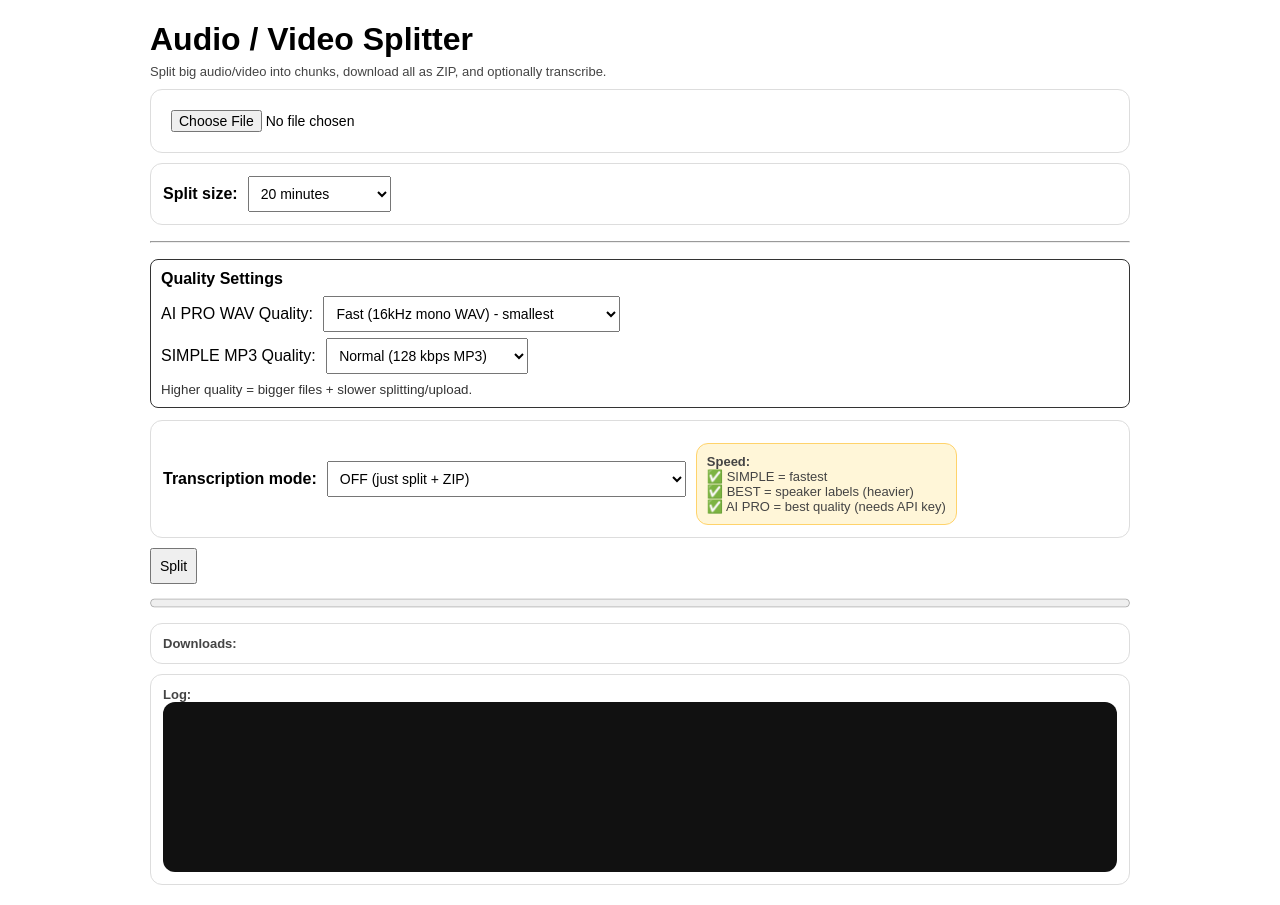
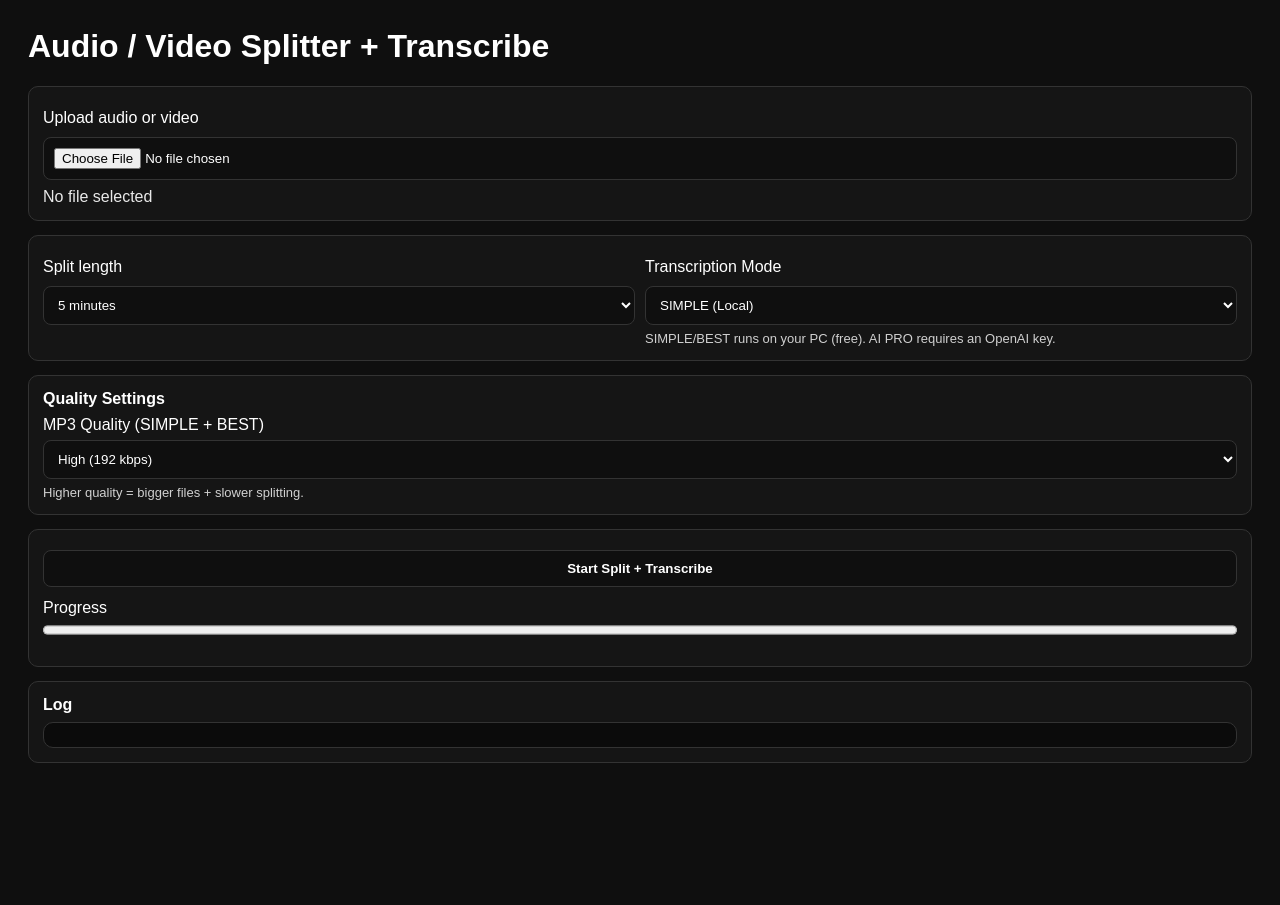
Before and after one commit to Crosshair8/Audio-Video-Spliter, a website built with Vite: page index.html in a window 1280 px wide. After the commit the page ends 805 px from the top, so only its background shows below. Built offline with nearby package versions, Linux system fonts and the light colour scheme.

Commit message:
auto quality UI (mp3 for simple/best, wav for pro)

```diff
--- a/index.html
+++ b/index.html
@@ -1,203 +1,198 @@
-<!doctype html>
+<!DOCTYPE html>
 <html lang="en">
   <head>
     <meta charset="UTF-8" />
     <meta name="viewport" content="width=device-width, initial-scale=1.0" />
-    <title>Audio / Video Splitter</title>
-
+    <title>Audio/Video Splitter + Transcribe</title>
     <style>
       body {
         font-family: Arial, sans-serif;
-        max-width: 980px;
-        margin: 20px auto;
-        padding: 0 14px;
+        background: #0f0f0f;
+        color: #fff;
+        padding: 20px;
       }
-      h1 { margin-bottom: 6px; }
-      .small { font-size: 13px; color: #444; }
-      .row {
-        display: flex;
-        gap: 10px;
-        flex-wrap: wrap;
-        align-items: center;
-        margin: 10px 0;
+      h1 { margin-top: 0; }
+      .box {
+        border: 1px solid #333;
+        border-radius: 10px;
+        padding: 14px;
+        margin-bottom: 14px;
+        background: #151515;
       }
-      .box {
-        padding: 12px;
-        border: 1px solid #ddd;
-        border-radius: 12px;
+      label {
+        display: block;
+        margin: 8px 0 4px;
       }
-      select, input, button {
-        padding: 8px;
-        font-size: 14px;
+      input, select, button {
+        padding: 10px;
+        margin-top: 6px;
+        border-radius: 8px;
+        border: 1px solid #333;
+        background: #0f0f0f;
+        color: #fff;
+        width: 100%;
+        box-sizing: border-box;
       }
-      button { cursor: pointer; }
+      button {
+        cursor: pointer;
+        font-weight: 700;
+      }
+      button:disabled { opacity: 0.6; cursor: not-allowed; }
+      #links a {
+        display: block;
+        margin: 6px 0;
+        color: #6cb6ff;
+        text-decoration: none;
+      }
+      #links a:hover { text-decoration: underline; }
+      #detectedType {
+        margin-top: 8px;
+        opacity: 0.9;
+      }
       #log {
         white-space: pre-wrap;
-        background: #111;
-        color: #eee;
-        padding: 10px;
-        border-radius: 12px;
-        min-height: 150px;
+        background: #0b0b0b;
+        border: 1px solid #333;
+        border-radius: 10px;
+        padding: 12px;
+        max-height: 260px;
+        overflow: auto;
+        font-family: Consolas, monospace;
+        font-size: 13px;
       }
-      #links a { display: block; margin: 6px 0; }
-      progress { width: 100%; height: 18px; }
-      .warn {
-        background: #fff6d8;
-        border: 1px solid #ffd36b;
-        padding: 10px;
-        border-radius: 12px;
-        margin-top: 10px;
+      .small {
+        opacity: 0.8;
+        font-size: 13px;
+        margin-top: 6px;
       }
-      .prolinks a {
-        display: inline-block;
-        margin-right: 12px;
+      .row {
+        display: grid;
+        grid-template-columns: 1fr 1fr;
+        gap: 10px;
+      }
+      @media(max-width: 800px){
+        .row { grid-template-columns: 1fr; }
       }
     </style>
   </head>
 
   <body>
-    <h1>Audio / Video Splitter</h1>
-    <div class="small">
-      Split big audio/video into chunks, download all as ZIP, and optionally transcribe.
+    <h1>Audio / Video Splitter + Transcribe</h1>
+
+    <div class="box">
+      <label>Upload audio or video</label>
+      <input id="file" type="file" accept="audio/*,video/*" />
+      <div id="detectedType">No file selected</div>
     </div>
 
-    <!-- File input -->
-    <div class="row box">
-      <input id="file" type="file" accept="audio/*,video/*" />
-      <div id="detectedType" class="small"></div>
-    </div>
-
-    <!-- Split size -->
-    <div class="row box">
-      <label><b>Split size:</b></label>
-
+    <div class="box">
+      <div class="row">
+        <div>
+          <label>Split length</label>
           <select id="splitSize">
             <option value="300">5 minutes</option>
             <option value="600">10 minutes</option>
-        <option value="1200" selected>20 minutes</option>
+            <option value="1200">20 minutes</option>
             <option value="1800">30 minutes</option>
-        <option value="custom">Custom seconds</option>
+            <option value="custom">Custom</option>
           </select>
 
-      <span id="customLabel" style="display:none;">Seconds:</span>
+          <label id="customLabel" style="display:none;">Custom seconds</label>
           <input
             id="customSeconds"
+            style="display:none;"
             type="number"
             min="1"
-        value="600"
-        style="display:none; width:130px;"
+            value="300"
           />
         </div>
 
-    <hr style="margin:16px 0;" />
-
-<div style="padding:10px; border:1px solid #333; border-radius:8px; margin-bottom:12px;">
-  <div style="font-weight:700; margin-bottom:8px;">Quality Settings</div>
-
-  <label style="display:block; margin-bottom:6px;">
-    AI PRO WAV Quality:
-    <select id="wavQuality" style="margin-left:6px;">
-      <option value="fast" selected>Fast (16kHz mono WAV) - smallest</option>
-      <option value="good">Good (24kHz mono WAV)</option>
-      <option value="best">Best (48kHz mono WAV) - closest</option>
-      <option value="orig">Original-ish (48kHz stereo WAV) - biggest</option>
-    </select>
-  </label>
-
-  <label style="display:block;">
-    SIMPLE MP3 Quality:
-    <select id="mp3Quality" style="margin-left:6px;">
-      <option value="96">Low (96 kbps MP3)</option>
-      <option value="128" selected>Normal (128 kbps MP3)</option>
-      <option value="192">High (192 kbps MP3)</option>
-      <option value="256">Very High (256 kbps MP3)</option>
-      <option value="320">Best (320 kbps MP3)</option>
-    </select>
-  </label>
-
-  <small style="display:block; margin-top:8px; opacity:0.8;">
-    Higher quality = bigger files + slower splitting/upload.
-  </small>
-</div>
-
-    <!-- Transcription mode -->
-    <div class="row box">
-      <label><b>Transcription mode:</b></label>
-
+        <div>
+          <label>Transcription Mode</label>
           <select id="transcribeMode">
-        <option value="none" selected>OFF (just split + ZIP)</option>
-        <option value="simple">SIMPLE (fast transcript, no speakers)</option>
-        <option value="best">BEST WEBSITE (speakers + timestamps, heavier)</option>
-        <option value="pro">AI PRO (GPT) — best quality (Bring Your Own Key)</option>
+            <option value="simple" selected>SIMPLE (Local)</option>
+            <option value="best">BEST (Local Diarization)</option>
+            <option value="pro">AI PRO (OpenAI Diarization)</option>
           </select>
 
-      <div class="warn small">
-        <b>Speed:</b><br/>
-        ✅ SIMPLE = fastest<br/>
-        ✅ BEST = speaker labels (heavier)<br/>
-        ✅ AI PRO = best quality (needs API key)
+          <div class="small">
+            SIMPLE/BEST runs on your PC (free). AI PRO requires an OpenAI key.
+          </div>
+        </div>
       </div>
     </div>
 
-    <!-- PRO key box -->
-    <div id="proBox" class="box" style="display:none;">
-      <div class="row">
-        <input
-          id="apiKey"
-          type="password"
-          placeholder="OpenAI API Key (sk-...)"
-          style="min-width:320px;"
-        />
+    <!-- ✅ Quality box auto-switches -->
+    <div class="box" id="qualityBox">
+      <div style="font-weight:700; margin-bottom:8px;">Quality Settings</div>
 
-        <label style="display:flex; align-items:center; gap:6px;">
-          <input id="rememberKey" type="checkbox" checked />
+      <!-- MP3 quality (Simple + Best) -->
+      <div id="mp3QualityRow">
+        <label>
+          MP3 Quality (SIMPLE + BEST)
+          <select id="mp3Quality">
+            <option value="96">Low (96 kbps)</option>
+            <option value="128">Normal (128 kbps)</option>
+            <option value="192" selected>High (192 kbps)</option>
+            <option value="256">Very High (256 kbps)</option>
+            <option value="320">Best (320 kbps)</option>
+          </select>
+        </label>
+      </div>
+
+      <!-- WAV quality (AI Pro) -->
+      <div id="wavQualityRow" style="display:none; margin-top:10px;">
+        <label>
+          WAV Quality (AI PRO)
+          <select id="wavQuality">
+            <option value="fast">Fast (16kHz mono WAV)</option>
+            <option value="good">Good (24kHz mono WAV)</option>
+            <option value="best" selected>Best (48kHz mono WAV)</option>
+            <option value="orig">Original-ish (48kHz stereo WAV)</option>
+          </select>
+        </label>
+      </div>
+
+      <div class="small">Higher quality = bigger files + slower splitting.</div>
+    </div>
+
+    <!-- ✅ AI PRO settings -->
+    <div class="box" id="proBox" style="display:none;">
+      <div style="font-weight:700;">AI PRO Settings</div>
+
+      <label>OpenAI API Key (sk-...)</label>
+      <input id="apiKey" type="password" placeholder="sk-..." />
+
+      <label style="display:flex; gap:10px; align-items:center; margin-top:10px;">
+        <input id="rememberKey" type="checkbox" style="width:auto;" />
         Remember key on this device
       </label>
 
-        <button id="clearKey" type="button">Clear saved key</button>
-      </div>
+      <button id="clearKey" type="button" style="margin-top:8px;">
+        Clear saved key
+      </button>
 
-      <div class="small prolinks" style="margin-top:8px;">
-        <a
-          href="https://platform.openai.com/settings/organization/api-keys"
-          target="_blank"
-          rel="noopener noreferrer"
-        >Get an OpenAI API Key</a>
-
-        <a
-          href="https://platform.openai.com/settings/organization/billing/overview"
-          target="_blank"
-          rel="noopener noreferrer"
-        >Add billing / credits</a>
-      </div>
-
-      <div class="small" style="margin-top:6px;">
-        Your key is stored only in your browser storage (if enabled).
-      </div>
-    </div>
-
-    <!-- Buttons -->
-    <div class="row">
-      <button id="start">Split</button>
-
-      <button id="zipBtn" style="display:none; padding:10px; margin-bottom:10px;">
-        Download all as ZIP
-      </button>
-    </div>
-
-    <progress id="progress" value="0" max="1"></progress>
-    <div id="status" class="small" style="margin:8px 0;"></div>
-
-    <!-- Output -->
-    <div class="row box">
-      <div style="flex:1;">
-        <div class="small"><b>Downloads:</b></div>
-        <div id="links"></div>
+      <div class="small">
+        Your key is stored only in your browser storage if “Remember” is enabled.
       </div>
     </div>
 
     <div class="box">
-      <div class="small"><b>Log:</b></div>
+      <button id="start">Start Split + Transcribe</button>
+
+      <button id="zipBtn" style="display:none; margin-top:10px;">
+        Download all as ZIP
+      </button>
+
+      <label style="margin-top:12px;">Progress</label>
+      <progress id="progress" value="0" max="1" style="width:100%; height:18px;"></progress>
+
+      <div id="status" style="margin-top:10px;"></div>
+      <div id="links" style="margin-top:12px;"></div>
+    </div>
+
+    <div class="box">
+      <div style="font-weight:700; margin-bottom:8px;">Log</div>
       <div id="log"></div>
     </div>
 
--- a/src/main.js
+++ b/src/main.js
@@ -37,9 +37,11 @@ const statusEl = document.getElementById("status");
 const linksEl = document.getElementById("links");
 const logEl = document.getElementById("log");
 
+// ✅ Quality UI
+const mp3Quality = document.getElementById("mp3Quality");
 const wavQuality = document.getElementById("wavQuality");
-const mp3Quality = document.getElementById("mp3Quality");
-
+const mp3QualityRow = document.getElementById("mp3QualityRow");
+const wavQualityRow = document.getElementById("wavQualityRow");
 
 // =============================
 // Progress (MONOTONIC - never goes backwards)
@@ -115,10 +117,50 @@ splitSize.addEventListener("change", () => {
 });
 
 // =============================
+// Auto quality UI logic
+// SIMPLE+BEST => MP3 kbps
+// PRO => WAV quality
+// =============================
+function autoAdjustQualityUI() {
+  const mode = modeSelect.value;
+  const f = fileInput.files?.[0];
+  const isVideo = f?.type?.startsWith("video/");
+
+  // PRO => WAV only
+  if (mode === "pro") {
+    if (mp3QualityRow) mp3QualityRow.style.display = "none";
+    if (wavQualityRow) wavQualityRow.style.display = "";
+
+    // ✅ pro default = best wav
+    if (wavQuality) wavQuality.value = wavQuality.value || "best";
+    return;
+  }
+
+  // SIMPLE/BEST => MP3 only
+  if (mp3QualityRow) mp3QualityRow.style.display = "";
+  if (wavQualityRow) wavQualityRow.style.display = "none";
+
+  // ✅ defaults
+  if (mode === "simple") {
+    if (mp3Quality) mp3Quality.value = mp3Quality.value || "192";
+  } else if (mode === "best") {
+    // best default for audio is higher
+    if (mp3Quality) mp3Quality.value = mp3Quality.value || "256";
+  }
+
+  // If BEST + video, mp3 setting doesn't affect mp4 copy splitting,
+  // but leaving it visible is fine (still SIMPLE/BEST = MP3 setting)
+  if (mode === "best" && isVideo) {
+    if (mp3Quality) mp3Quality.value = mp3Quality.value || "192";
+  }
+}
+
+// =============================
 // Mode UI
 // =============================
 modeSelect.addEventListener("change", () => {
   proBox.style.display = modeSelect.value === "pro" ? "" : "none";
+  autoAdjustQualityUI();
 });
 
 // =============================
@@ -157,13 +199,17 @@ clearKeyBtn.addEventListener("click", () => {
 fileInput.addEventListener("change", () => {
   const f = fileInput.files?.[0];
   if (!f) return;
+
   const isAudio = f.type.startsWith("audio/");
   const isVideo = f.type.startsWith("video/");
+
   detectedType.textContent = isAudio
     ? `Detected: AUDIO ✅ (${f.type || "unknown"})`
     : isVideo
       ? `Detected: VIDEO ✅ (${f.type || "unknown"})`
       : `Unknown (${f.type || "unknown"})`;
+
+  autoAdjustQualityUI();
 });
 
 // =============================
@@ -307,37 +353,29 @@ async function docxFromLines(lines) {
   return await Packer.toBlob(doc);
 }
 
+// =============================
+// WAV presets for AI PRO quality
+// =============================
 function getWavPreset(preset) {
-  // AI PRO WAV quality presets
   switch (preset) {
     case "fast":
-      return { ar: 16000, ac: 1 }; // smallest, fastest
+      return { ar: 16000, ac: 1 };
     case "good":
       return { ar: 24000, ac: 1 };
     case "best":
-      return { ar: 48000, ac: 1 }; // best voice detail, still mono
+      return { ar: 48000, ac: 1 };
     case "orig":
-      return { ar: 48000, ac: 2 }; // closest to original audio (biggest)
+      return { ar: 48000, ac: 2 };
     default:
-      return { ar: 16000, ac: 1 };
+      return { ar: 48000, ac: 1 };
   }
 }
 
-function getMp3Preset(kbps) {
-  const rate = Number(kbps);
-  // SIMPLE MP3 presets (bitrate only, keep safe/compatible)
-  return {
-    bitrate: Number.isFinite(rate) ? rate : 128,
-    ar: 44100, // better quality than 16k
-    ac: 2,     // stereo for closer-to-original
-  };
-}
-
-
-
-
 // =============================
 // Split media into chunks
+// SIMPLE/BEST (audio) -> MP3 with kbps
+// AI PRO -> WAV with quality presets
+// Video -> MP4 split
 // =============================
 async function splitMedia(file, splitSec, forceProWav = false) {
   const ff = await getFFmpeg();
@@ -350,7 +388,6 @@ async function splitMedia(file, splitSec, forceProWav = false) {
   try { await ff.deleteFile(inputName); } catch {}
   await ff.writeFile(inputName, await fetchFile(file));
 
-  // ✅ PRO MODE: output WAV chunks for max compatibility
   const outputWav = forceProWav === true;
 
   const pattern = outputWav
@@ -362,17 +399,15 @@ async function splitMedia(file, splitSec, forceProWav = false) {
 
   bumpProgress(0.05);
 
-  // ✅ Grab quality settings
-  const wavPreset = getWavPreset(wavQuality?.value || "fast");
-  const mp3Preset = getMp3Preset(mp3Quality?.value || "128");
+  if (outputWav) {
+    const preset = getWavPreset(wavQuality?.value || "best");
 
-  if (outputWav) {
     setStatus("Splitting PRO audio as WAV (quality selectable)...");
     await ff.exec([
       "-i", inputName,
       "-vn",
-      "-ac", String(wavPreset.ac),
-      "-ar", String(wavPreset.ar),
+      "-ac", String(preset.ac),
+      "-ar", String(preset.ar),
       "-c:a", "pcm_s16le",
       "-f", "segment",
       "-segment_time", String(splitSec),
@@ -380,14 +415,20 @@ async function splitMedia(file, splitSec, forceProWav = false) {
       pattern
     ]);
   } else if (isAudio) {
+    const kbps = Number(mp3Quality?.value || 192);
+
     setStatus("Splitting audio (MP3 quality selectable)...");
     await ff.exec([
       "-i", inputName,
       "-vn",
-      "-ac", String(mp3Preset.ac),
-      "-ar", String(mp3Preset.ar),
+
+      // closer to original listening quality
+      "-ac", "2",
+      "-ar", "44100",
+
       "-c:a", "libmp3lame",
-      "-b:a", `${mp3Preset.bitrate}k`,
+      "-b:a", `${kbps}k`,
+
       "-f", "segment",
       "-segment_time", String(splitSec),
       "-reset_timestamps", "1",
@@ -449,7 +490,6 @@ async function splitMedia(file, splitSec, forceProWav = false) {
     if (name.endsWith(".wav")) mime = "audio/wav";
     if (name.endsWith(".mp4")) mime = "video/mp4";
 
-    // ✅ IMPORTANT: slice exact bytes
     const blob = new Blob(
       [data.buffer.slice(data.byteOffset, data.byteOffset + data.byteLength)],
       { type: mime }
@@ -460,7 +500,6 @@ async function splitMedia(file, splitSec, forceProWav = false) {
       : (name.endsWith(".mp3") ? ".mp3" : ".mp4");
 
     const niceName = `${base}_${String(i + 1).padStart(3, "0")}${ext}`;
-
     chunks.push({ name: niceName, blob });
 
     try { await ff.deleteFile(name); } catch {}
@@ -471,9 +510,6 @@ async function splitMedia(file, splitSec, forceProWav = false) {
   bumpProgress(0.30);
   return chunks;
 }
-
-
-
 
 // =============================
 // SIMPLE transcription (chunk-by-chunk)
@@ -577,7 +613,6 @@ async function transcribeBestChunks(chunks) {
 
 // =============================
 // AI PRO transcription (chunk-by-chunk)
-// ✅ Supports speakers if proxy uses gpt-4o-transcribe-diarize
 // =============================
 async function transcribeProChunks(chunks, apiKey) {
   if (!PROXY_URL || PROXY_URL.includes("YOUR-WORKER")) {
@@ -606,19 +641,15 @@ async function transcribeProChunks(chunks, apiKey) {
 
     const form = new FormData();
 
+    // ✅ Wrap Blob into a real File with correct mime
+    const lower = c.name.toLowerCase();
+    const mime =
+      lower.endsWith(".wav") ? "audio/wav" :
+      lower.endsWith(".mp3") ? "audio/mpeg" :
+      (c.blob.type || "application/octet-stream");
 
-// ✅ Make sure filename + mime match what we actually have
-const isWav = c.name.toLowerCase().endsWith(".wav");
-const isMp3 = c.name.toLowerCase().endsWith(".mp3");
-
-const mime = isWav ? "audio/wav" : isMp3 ? "audio/mpeg" : (c.blob.type || "application/octet-stream");
-
-// ✅ Wrap Blob into a real File (helps OpenAI accept it)
-const fileToSend = new File([c.blob], c.name, { type: mime });
-
-form.append("file", fileToSend, c.name);
-
-
+    const fileToSend = new File([c.blob], c.name, { type: mime });
+    form.append("file", fileToSend, c.name);
 
     const res = await fetch(`${PROXY_URL}/transcribe`, {
       method: "POST",
@@ -639,7 +670,6 @@ form.append("file", fileToSend, c.name);
     allLines.push(`Part ${String(i + 1).padStart(3, "0")}: ${c.name}`);
     allLines.push("");
 
-    // ✅ diarize models can return segments in different shapes
     const segs =
       json?.segments ||
       json?.diarization?.segments ||
@@ -692,7 +722,6 @@ startBtn.addEventListener("click", async () => {
 
     // 1) Split
     const chunks = await splitMedia(file, splitSec, mode === "pro");
-
     setStatus(`Created ${chunks.length} chunks ✅`);
     bumpProgress(0.30);
 
@@ -760,3 +789,6 @@ startBtn.addEventListener("click", async () => {
     startBtn.disabled = false;
   }
 });
+
+// ✅ run once on load
+autoAdjustQualityUI();
```
Lines whose indentation alone changed are shown as unchanged.
